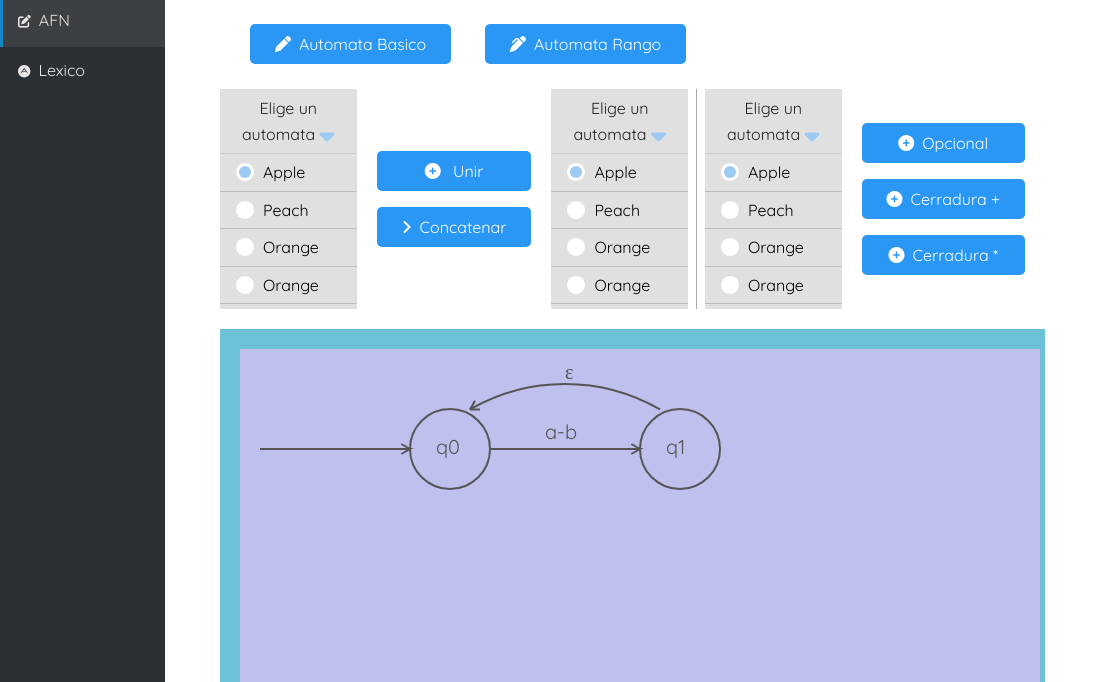
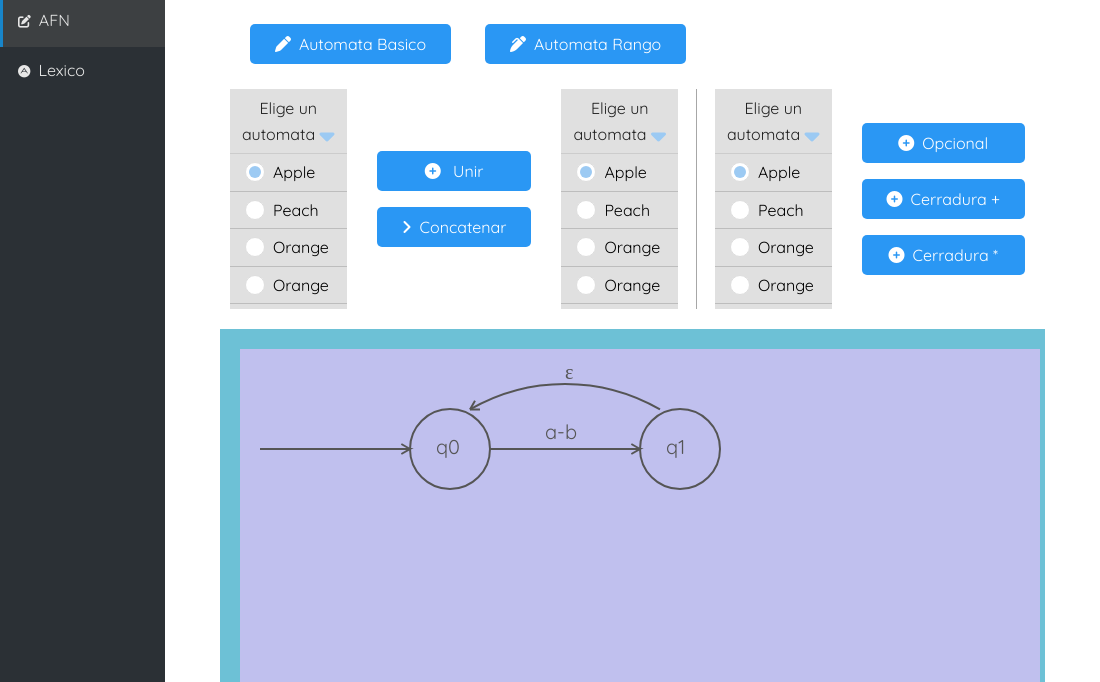
Before and after one commit to RicentCB/CompiladorGUI, an Electron app: page GUI/afn.html in a window 1100 px wide. Shown: the part 118-800 px from the top of the page. Drawn offline with nearby package versions, Linux system fonts and the light colour scheme.

Commit message:
Cambio en la pagina AFN

```diff
--- a/GUI/css/style.css
+++ b/GUI/css/style.css
@@ -156,12 +156,12 @@ main .options .container-select .title-container-select i{
     color: rgb(156, 202, 243);
     font-size: 1.5em;
 }
-main .options .container-select:nth-child(2n+1){
-    background-color: rgba(0, 0, 0, 0.123);
-}
+
 main .options .container-select.options-container{
     position: relative;
     overflow: auto;
+    background-color: rgba(0, 0, 0, 0.123);
+    margin: 0 10px;
 }
 main .options .container-select form.select-options{
     width: 100%;
```
